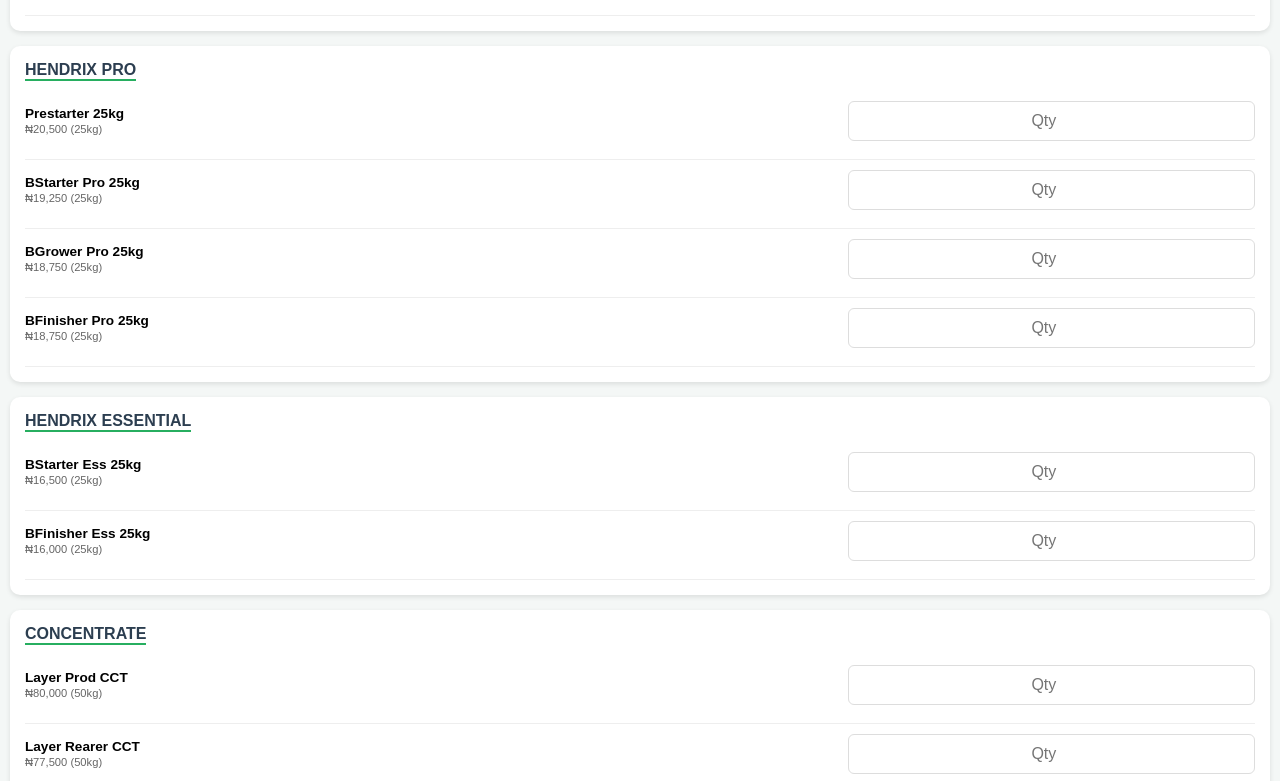
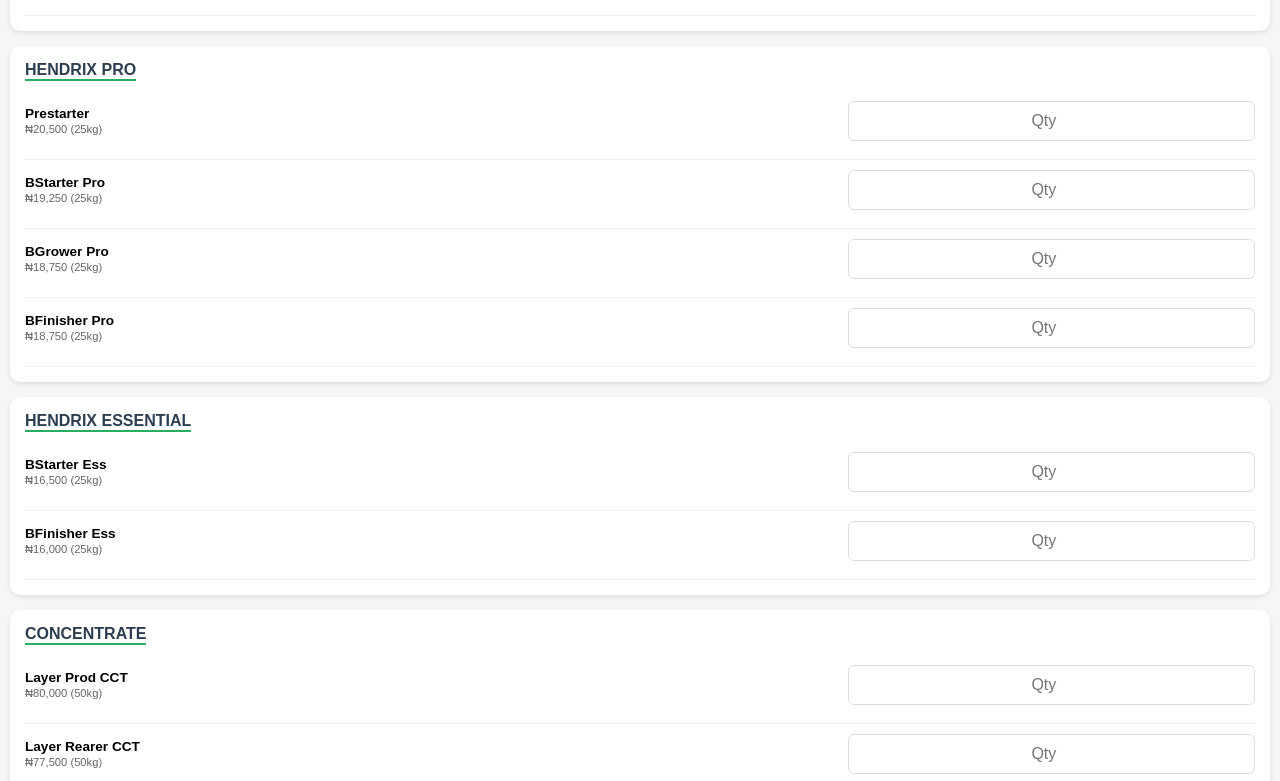
Before and after one commit to rantihub/Factoryorder, a plain HTML site: page index.html in a window 1280 px wide. Shown: the part 1659-2440 px from the top of the page. Drawn offline with Linux system fonts and the light colour scheme.

Commit message:
Update index.html
export via pdf

```diff
--- a/index.html
+++ b/index.html
@@ -74,9 +74,10 @@
 </div>
 
 <script>
+    // Sorted out names to avoid repeating the weight text twice during display loops
     const dataStructure = [
         { cat: "SKRETTING", items: [
-            { name: "Perla Larva 1kg", price: 13000, w: 1 },
+            { name: "Perla Larva", price: 13000, w: 1 },
             { name: "0.5mm SKRET", price: 50000, w: 5 },
             { name: "1.0mm SKRET", price: 32500, w: 5 },
             { name: "1.8mm SKRET", price: 21000, w: 5 },
@@ -100,14 +101,14 @@
             { name: "Aqua Care", price: 47500, w: 1 }
         ]},
         { cat: "HENDRIX PRO", items: [
-            { name: "Prestarter 25kg", price: 20500, w: 25 },
-            { name: "BStarter Pro 25kg", price: 19250, w: 25 },
-            { name: "BGrower Pro 25kg", price: 18750, w: 25 },
-            { name: "BFinisher Pro 25kg", price: 18750, w: 25 }
+            { name: "Prestarter", price: 20500, w: 25 },
+            { name: "BStarter Pro", price: 19250, w: 25 },
+            { name: "BGrower Pro", price: 18750, w: 25 },
+            { name: "BFinisher Pro", price: 18750, w: 25 }
         ]},
         { cat: "HENDRIX ESSENTIAL", items: [
-            { name: "BStarter Ess 25kg", price: 16500, w: 25 },
-            { name: "BFinisher Ess 25kg", price: 16000, w: 25 }
+            { name: "BStarter Ess", price: 16500, w: 25 },
+            { name: "BFinisher Ess", price: 16000, w: 25 }
         ]},
         { cat: "CONCENTRATE", items: [
             { name: "Layer Prod CCT", price: 80000, w: 50 },
@@ -117,8 +118,8 @@
             { name: "Breeder CCT", price: 85000, w: 50 }
         ]},
         { cat: "MASH", items: [
-            { name: "Layer Mash 25kg", price: 13000, w: 25 },
-            { name: "Grower Mash 25kg", price: 12900, w: 25 }
+            { name: "Layer Mash", price: 13000, w: 25 },
+            { name: "Grower Mash", price: 12900, w: 25 }
         ]}
     ];
 
@@ -212,7 +213,7 @@
                 const qty = state[id] || 0;
                 if (qty > 0) {
                     const v = qty * item.price, w = qty * item.w;
-                    text += `• [${group.cat}] ${item.name}\n  ₦${item.price.toLocaleString()} x ${qty} = ₦${v.toLocaleString()} (${w}kg)\n`;
+                    text += `• [${group.cat}] ${item.name} (${item.w}kg)\n  ₦${item.price.toLocaleString()} x ${qty} = ₦${v.toLocaleString()} (${w}kg)\n`;
                     totalV += v; totalW += w;
                 }
             });
```
